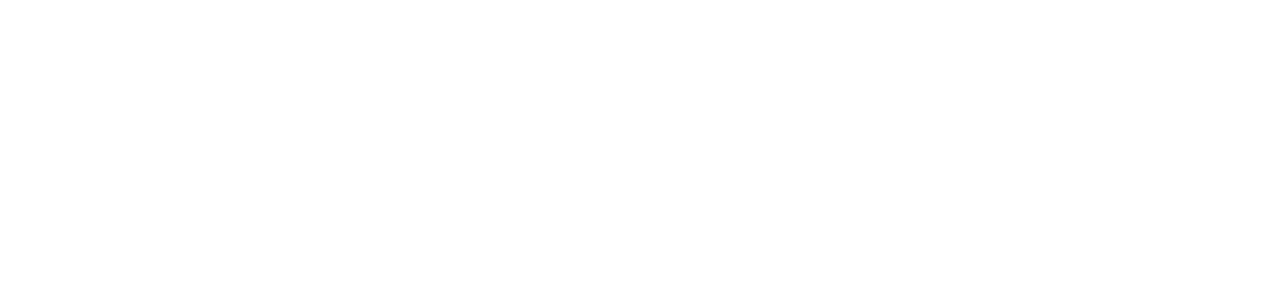
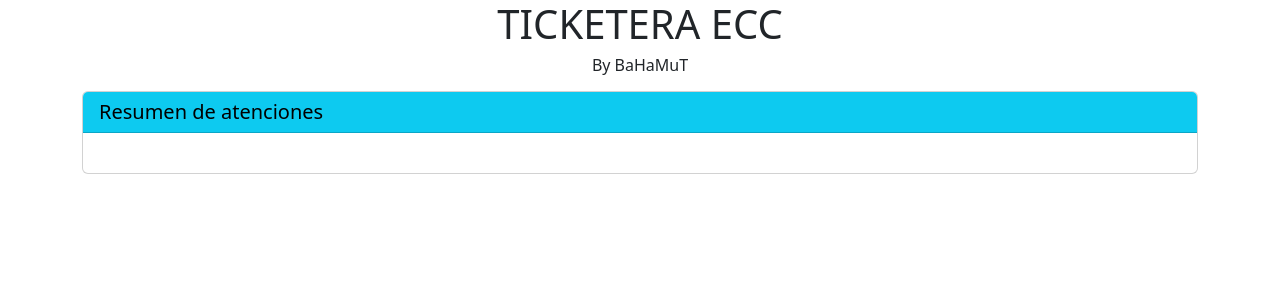
Before and after one commit to BaHaMuT11/ticketera-ecc, a React (Vite) app: page /baha-assistance in a window 1280 px wide. Before the commit this address had no page. Shown: the top 300 px of the page. Built offline with nearby package versions, Linux system fonts and the light colour scheme.

Commit message:
Se crea vista intermedia para tickets convencionales

```diff
--- a/src/components/App.jsx
+++ b/src/components/App.jsx
@@ -4,6 +4,7 @@
 import TicketView from "../views/TicketView.jsx";
 import ResponsibilityView from "../views/ResponsibilityView.jsx";
 import SummaryView from "../views/SummaryView.jsx";
+import AssistanceView from "../views/AssistanceView.jsx";
 
 const App = () => {
     return (
@@ -13,6 +14,7 @@
                 <Route path="/baha-ticket" element={<TicketView />} />
                 <Route path="/baha-responsible" element={<ResponsibilityView />} />
                 <Route path="/baha-summary" element={<SummaryView />} />
+                <Route path="/baha-assistance" element={<AssistanceView />} />
             </Route>
         </Routes>
     );
--- /dev/null
+++ b/src/components/AssistanceSummary.jsx
@@ -0,0 +1,35 @@
+import {useContext} from "react";
+import {UserContext} from "../context/UserProvider.jsx";
+
+
+const AssistanceSummary = () => {
+
+    const {llamadoActivo} = useContext(UserContext);
+
+    return (
+        <div className="col-md-12">
+            <div className="card">
+                <div className="card-header text-bg-info d-flex justify-content-between align-items-center">
+                    <h5 className="mb-0">Resumen de atenciones</h5>
+                </div>
+                <div className="card-body">
+                    <h6> {llamadoActivo.oficina}</h6>
+                    {
+                        llamadoActivo.atenciones.map(atencion => (
+                            <>
+                                <p> <b>Ticket: </b>{atencion.ticket}</p>
+                                <p> <b>Funcionario: </b>{atencion.funcionario}</p>
+                                <p> <b>Resolución: </b>{atencion.resolucion}</p>
+                                <p> <b>Responsabilidad: </b>{atencion.responsabilidad}</p>
+                                <p> <b>Fecha: </b>{atencion.fecha}</p>
+                                <br />
+                            </>
+                        ))
+                    }
+                </div>
+            </div>
+        </div>
+    );
+};
+
+export default AssistanceSummary;
--- a/src/components/TicketForm.jsx
+++ b/src/components/TicketForm.jsx
@@ -111,7 +111,7 @@
     }
 
     const buildAtencionActiva = () => {
-        const resolucionPH = formTransform(ticketFormData.resolucion);
+        const resolucionPH = formTransform(derivacion);
         setLlamadoActivo({
             id: llamadoActivo+1,
             oficina: oficinaExport,
@@ -129,11 +129,12 @@
     const handleEnding = () => {
         if (ticketFormData.responsabilidad === "SI") {
             setExport();
+            buildAtencionActiva()
             navigate("/baha-responsible");
         } else {
             setExport();
             buildAtencionActiva()
-            navigate("/baha-summary");
+            navigate("/baha-assistance");
         }
     }
 
--- /dev/null
+++ b/src/views/AssistanceView.jsx
@@ -0,0 +1,10 @@
+import AssistanceSummary from "../components/AssistanceSummary.jsx";
+
+
+const AssistanceView = () => {
+    return (
+        <AssistanceSummary />
+    );
+};
+
+export default AssistanceView;
```
